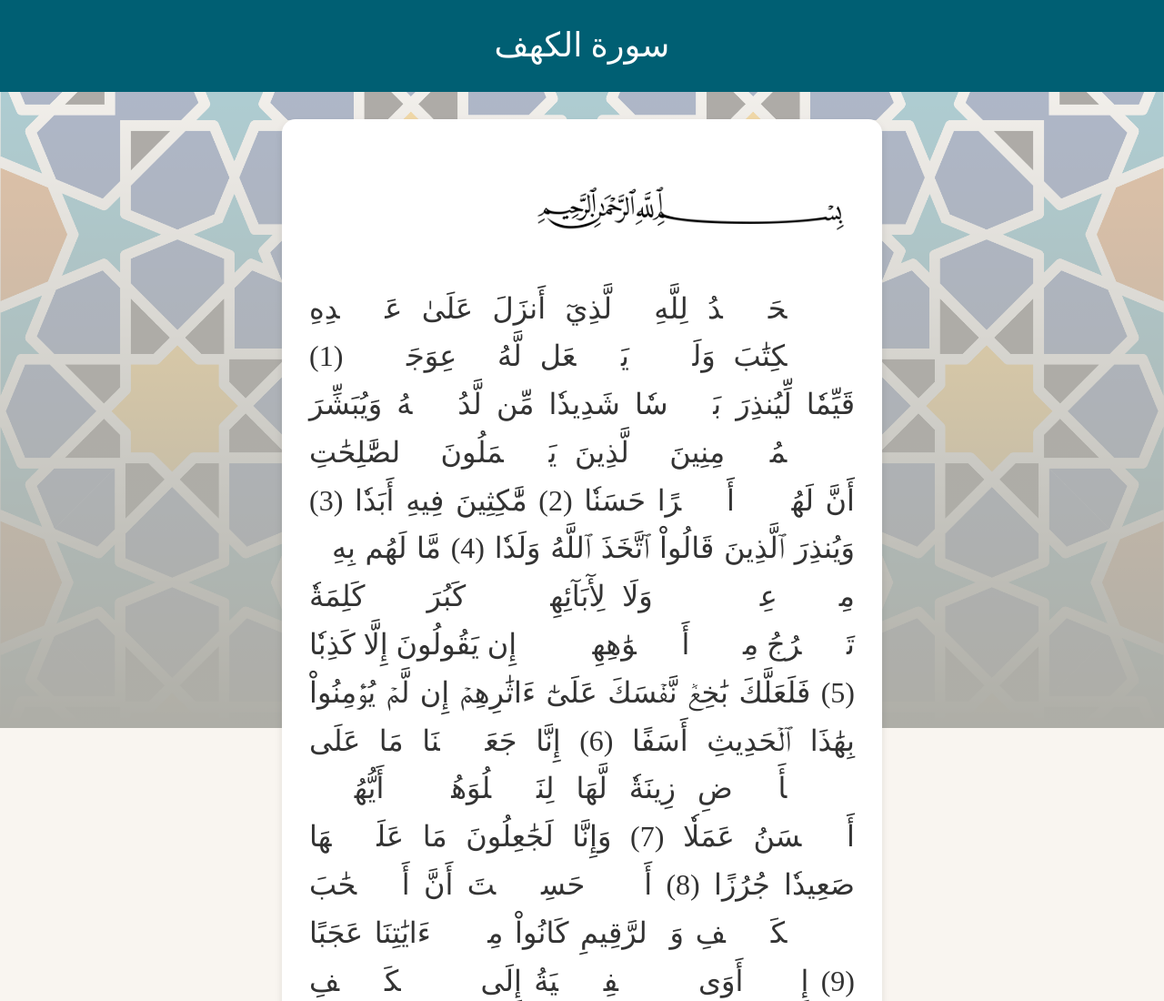
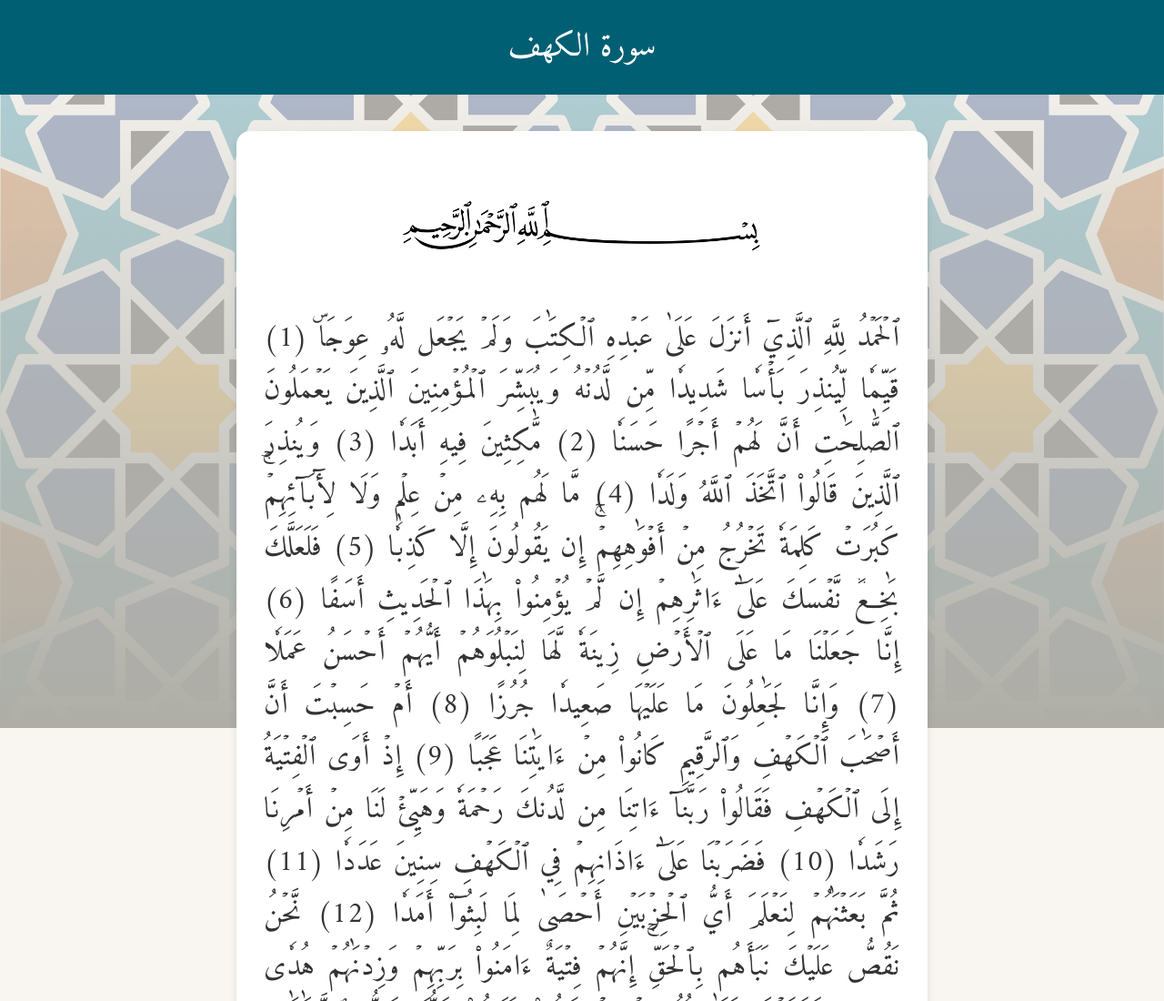
Before and after one commit to shahdgamall/Jumuah-light, a plain HTML site: page index.html in a window 1280 px wide. Shown: the top 1100 px of the page at 91% size. Drawn offline with Linux system fonts and the light colour scheme.

Commit message:
some modifications.

```diff
--- a/index.html
+++ b/index.html
@@ -3,7 +3,7 @@
 
 <head>
     <meta charset="UTF-8">
-    <meta name="viewport" content="width=device-width, initial-scale=1.0">
+    <meta name="viewport" content="width=device-width, initial-scale=1.8">
     <title>سورة الكهف</title>
     <link rel="stylesheet" href="style.css">
     <link rel="shortcut icon" type="image/x-icon" href="favicon (1).ico" />
@@ -11,9 +11,9 @@
 
 <body>
     <header>سورة الكهف</header>
-    <main>
+
     <div class="quran-container">
-            <p>
+        <p class="basmalah" style="text-align: center;">
             <img loading="lazy" alt="بسم الله الرحمن الرحيم" style="max-width: 60%; border-radius:0%;"
                 src="basmalah.png">
         </p>
@@ -322,7 +322,6 @@
 
 
     </div>
-    </main>
 
 </body>
 
--- a/style.css
+++ b/style.css
@@ -1,3 +1,5 @@
+/*@import url("AmiriQuran.ttf");*/
+
 body {
     margin: 0;
     padding: 0;
@@ -5,7 +7,7 @@ body {
     background-color: #f9f5f0;
     color: #333;
     text-align: center;
-    line-height: 1.65;
+    direction: rtl;
 }
 
 header {
@@ -17,14 +19,16 @@ header {
 }
 
 .quran-container {
-    margin: 30px auto;
-    max-width: 600px;
+    margin: 40px auto;
+    max-width: 700px;
     background: #fff;
     padding: 30px;
     box-shadow: 0 4px 8px rgba(0, 0, 0, 0.1);
     border-radius: 15px;
     font-size: 2em;
     text-align: justify;
+    letter-spacing: 0.03em;
+    line-height: 1.8;
 }
 
 footer {
@@ -51,9 +55,7 @@ footer {
 
 }
 
-img p {
-
-    border-radius: 0%;
-    max-width: 50%;
-
+@font-face {
+    font-family: 'Amiri';
+    src: url('Amiri-Regular.ttf') format('truetype');
 }
```
Also changed, not shown: Amiri-Regular.ttf (added). Lines whose indentation alone changed are shown as unchanged.
